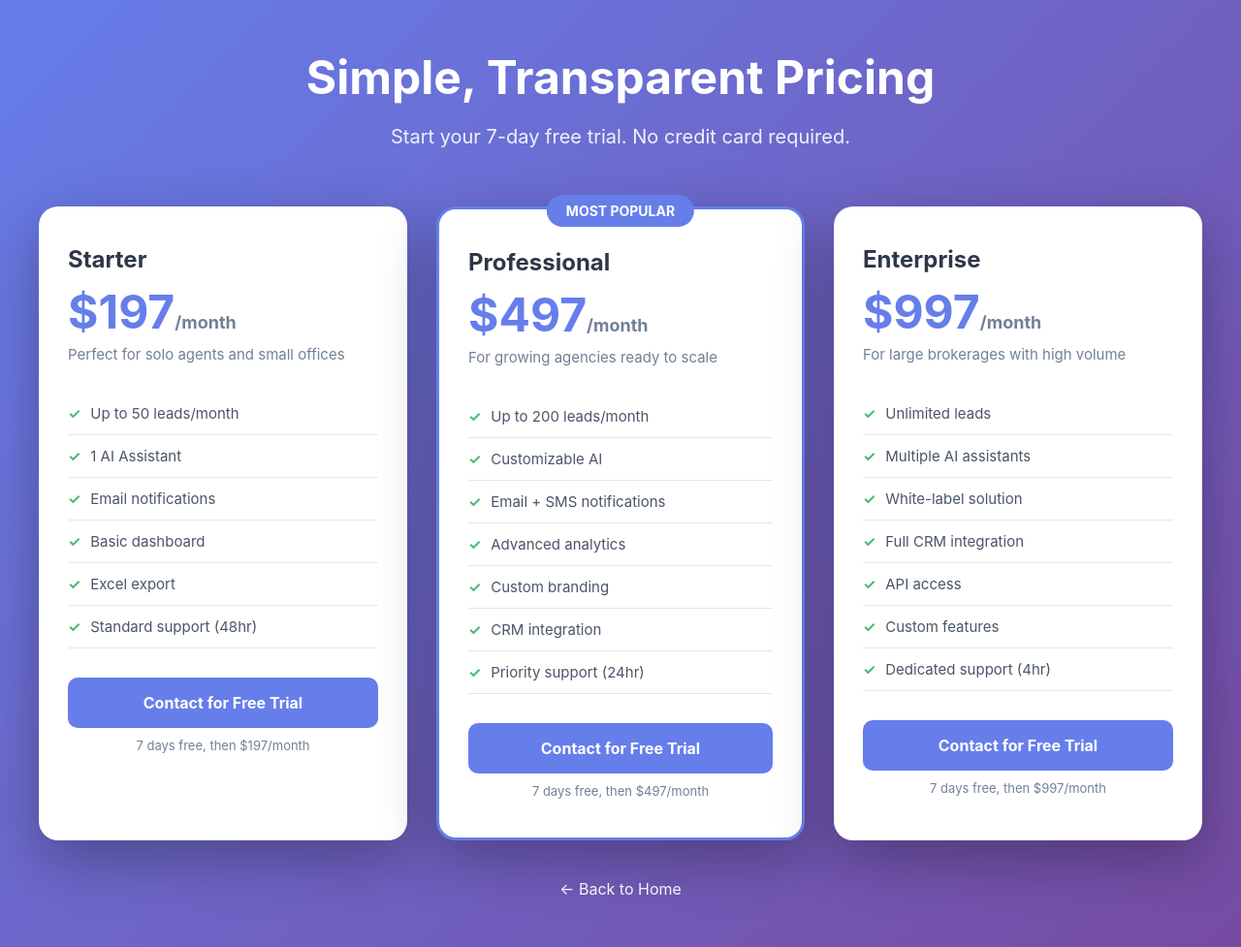
After one commit to Luxury-Leads-AI/Luxury-Leads-AI, a Flask app: page /pricing in a window 1280 px wide. The commit adds this page. Shown: the whole page at 97% size. Run offline with Flask 3, Linux system fonts and the light colour scheme; some libraries are stand-ins or nearby versions.

Commit message:
Add pricing page and link all legal pages in footer

```diff
--- a/app.py
+++ b/app.py
@@ -726,6 +726,10 @@ def privacy():
 def refund():
     return render_template("refund.html")
 
+@app.route("/pricing")
+def pricing():
+    return render_template("pricing.html")
+
 # -------------------------
 # DATABASE INIT
 # -------------------------
--- /dev/null
+++ b/templates/pricing.html
@@ -0,0 +1,210 @@
+<!DOCTYPE html>
+<html lang="en">
+<head>
+    <meta charset="UTF-8">
+    <meta name="viewport" content="width=device-width, initial-scale=1.0">
+    <title>Pricing - Luxury Leads AI</title>
+    <style>
+        * { margin: 0; padding: 0; box-sizing: border-box; }
+        body {
+            font-family: -apple-system, BlinkMacSystemFont, 'Segoe UI', sans-serif;
+            background: linear-gradient(135deg, #667eea 0%, #764ba2 100%);
+            min-height: 100vh;
+            padding: 50px 20px;
+        }
+        .container {
+            max-width: 1200px;
+            margin: 0 auto;
+        }
+        h1 {
+            text-align: center;
+            color: white;
+            font-size: 48px;
+            margin-bottom: 20px;
+        }
+        .subtitle {
+            text-align: center;
+            color: rgba(255,255,255,0.9);
+            font-size: 20px;
+            margin-bottom: 60px;
+        }
+        .pricing-grid {
+            display: grid;
+            grid-template-columns: repeat(auto-fit, minmax(320px, 1fr));
+            gap: 30px;
+            margin-top: 40px;
+        }
+        .plan {
+            background: white;
+            border-radius: 20px;
+            padding: 40px 30px;
+            box-shadow: 0 20px 60px rgba(0,0,0,0.3);
+            transition: transform 0.3s;
+            position: relative;
+        }
+        .plan:hover {
+            transform: translateY(-10px);
+        }
+        .plan.popular {
+            border: 3px solid #667eea;
+        }
+        .popular-badge {
+            position: absolute;
+            top: -15px;
+            left: 50%;
+            transform: translateX(-50%);
+            background: #667eea;
+            color: white;
+            padding: 8px 20px;
+            border-radius: 20px;
+            font-weight: bold;
+            font-size: 14px;
+        }
+        .plan-name {
+            font-size: 24px;
+            font-weight: bold;
+            color: #2d3748;
+            margin-bottom: 10px;
+        }
+        .plan-price {
+            font-size: 48px;
+            font-weight: bold;
+            color: #667eea;
+            margin-bottom: 5px;
+        }
+        .plan-price span {
+            font-size: 18px;
+            color: #718096;
+        }
+        .plan-description {
+            color: #718096;
+            margin-bottom: 30px;
+            font-size: 15px;
+        }
+        .features {
+            list-style: none;
+            margin-bottom: 30px;
+        }
+        .features li {
+            padding: 12px 0;
+            color: #4a5568;
+            font-size: 15px;
+            border-bottom: 1px solid #e2e8f0;
+        }
+        .features li:before {
+            content: "✓";
+            color: #48bb78;
+            font-weight: bold;
+            margin-right: 10px;
+        }
+        .cta-button {
+            width: 100%;
+            padding: 16px;
+            background: #667eea;
+            color: white;
+            border: none;
+            border-radius: 10px;
+            font-size: 16px;
+            font-weight: bold;
+            cursor: pointer;
+            transition: background 0.3s;
+            text-decoration: none;
+            display: block;
+            text-align: center;
+        }
+        .cta-button:hover {
+            background: #5568d3;
+        }
+        .trial-note {
+            text-align: center;
+            margin-top: 10px;
+            color: #718096;
+            font-size: 13px;
+        }
+        .back-link {
+            text-align: center;
+            margin-top: 40px;
+        }
+        .back-link a {
+            color: white;
+            text-decoration: none;
+            font-size: 16px;
+        }
+        .back-link a:hover {
+            text-decoration: underline;
+        }
+    </style>
+</head>
+<body>
+    <div class="container">
+        <h1>Simple, Transparent Pricing</h1>
+        <p class="subtitle">Start your 7-day free trial. No credit card required.</p>
+
+        <div class="pricing-grid">
+            <!-- Starter Plan -->
+            <div class="plan">
+                <div class="plan-name">Starter</div>
+                <div class="plan-price">$197<span>/month</span></div>
+                <div class="plan-description">Perfect for solo agents and small offices</div>
+                <ul class="features">
+                    <li>Up to 50 leads/month</li>
+                    <li>1 AI Assistant</li>
+                    <li>Email notifications</li>
+                    <li>Basic dashboard</li>
+                    <li>Excel export</li>
+                    <li>Standard support (48hr)</li>
+                </ul>
+                <a href="mailto:yasar.moaz85@gmail.com?subject=Start Free Trial - Starter Plan" class="cta-button">
+                    Contact for Free Trial
+                </a>
+                <p class="trial-note">7 days free, then $197/month</p>
+            </div>
+
+            <!-- Professional Plan -->
+            <div class="plan popular">
+                <div class="popular-badge">MOST POPULAR</div>
+                <div class="plan-name">Professional</div>
+                <div class="plan-price">$497<span>/month</span></div>
+                <div class="plan-description">For growing agencies ready to scale</div>
+                <ul class="features">
+                    <li>Up to 200 leads/month</li>
+                    <li>Customizable AI</li>
+                    <li>Email + SMS notifications</li>
+                    <li>Advanced analytics</li>
+                    <li>Custom branding</li>
+                    <li>CRM integration</li>
+                    <li>Priority support (24hr)</li>
+                </ul>
+                <a href="mailto:yasar.moaz85@gmail.com?subject=Start Free Trial - Professional Plan" class="cta-button">
+                    Contact for Free Trial
+                </a>
+                <p class="trial-note">7 days free, then $497/month</p>
+            </div>
+
+            <!-- Enterprise Plan -->
+            <div class="plan">
+                <div class="plan-name">Enterprise</div>
+                <div class="plan-price">$997<span>/month</span></div>
+                <div class="plan-description">For large brokerages with high volume</div>
+                <ul class="features">
+                    <li>Unlimited leads</li>
+                    <li>Multiple AI assistants</li>
+                    <li>White-label solution</li>
+                    <li>Full CRM integration</li>
+                    <li>API access</li>
+                    <li>Custom features</li>
+                    <li>Dedicated support (4hr)</li>
+                </ul>
+                <a href="mailto:yasar.moaz85@gmail.com?subject=Start Free Trial - Enterprise Plan" class="cta-button">
+                    Contact for Free Trial
+                </a>
+                <p class="trial-note">7 days free, then $997/month</p>
+            </div>
+        </div>
+
+        <div class="back-link">
+            <a href="/">← Back to Home</a>
+        </div>
+    </div>
+</body>
+</html>
```
Also changed, not shown: templates/index.html (+12 -4 lines).
